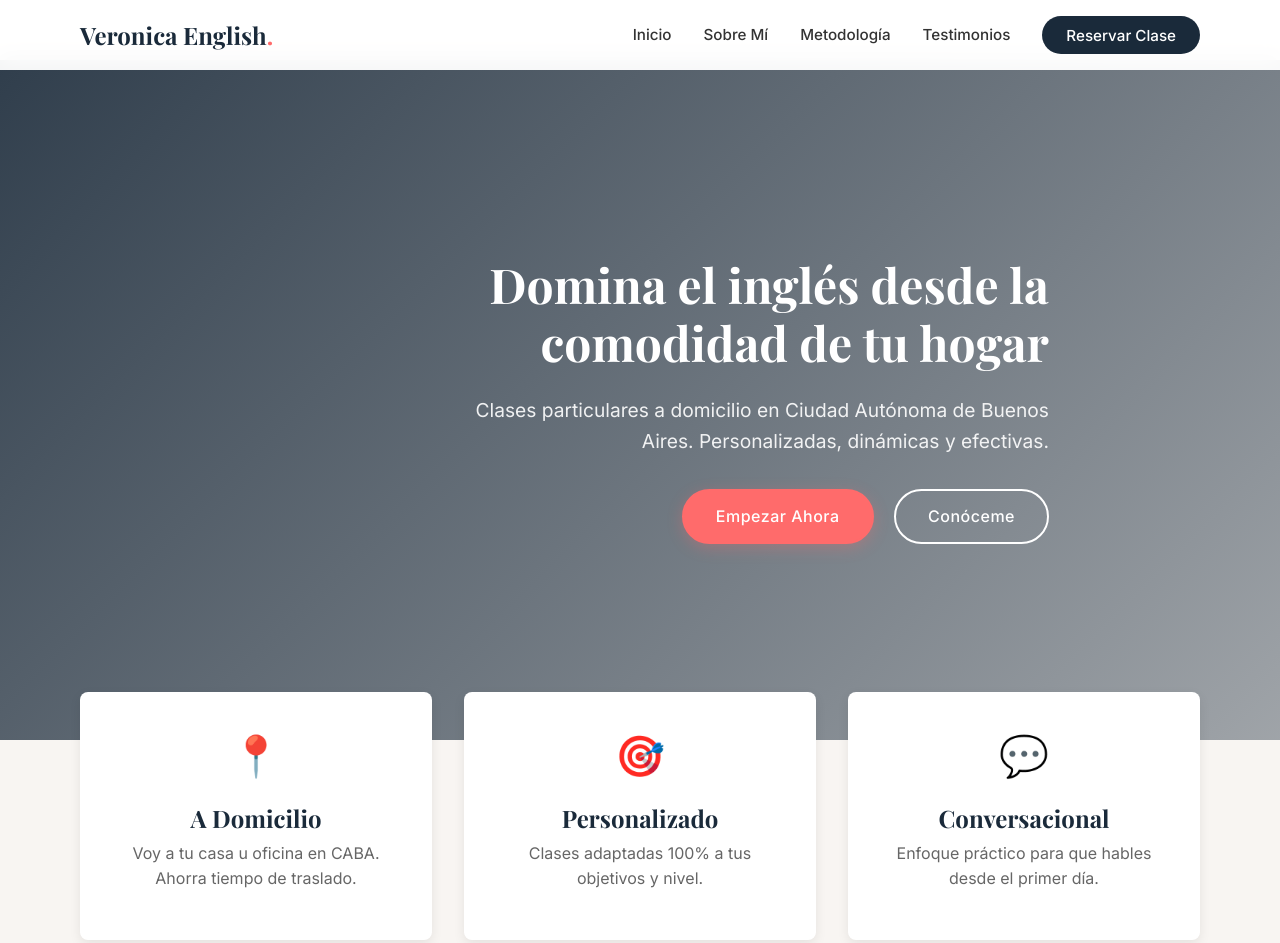
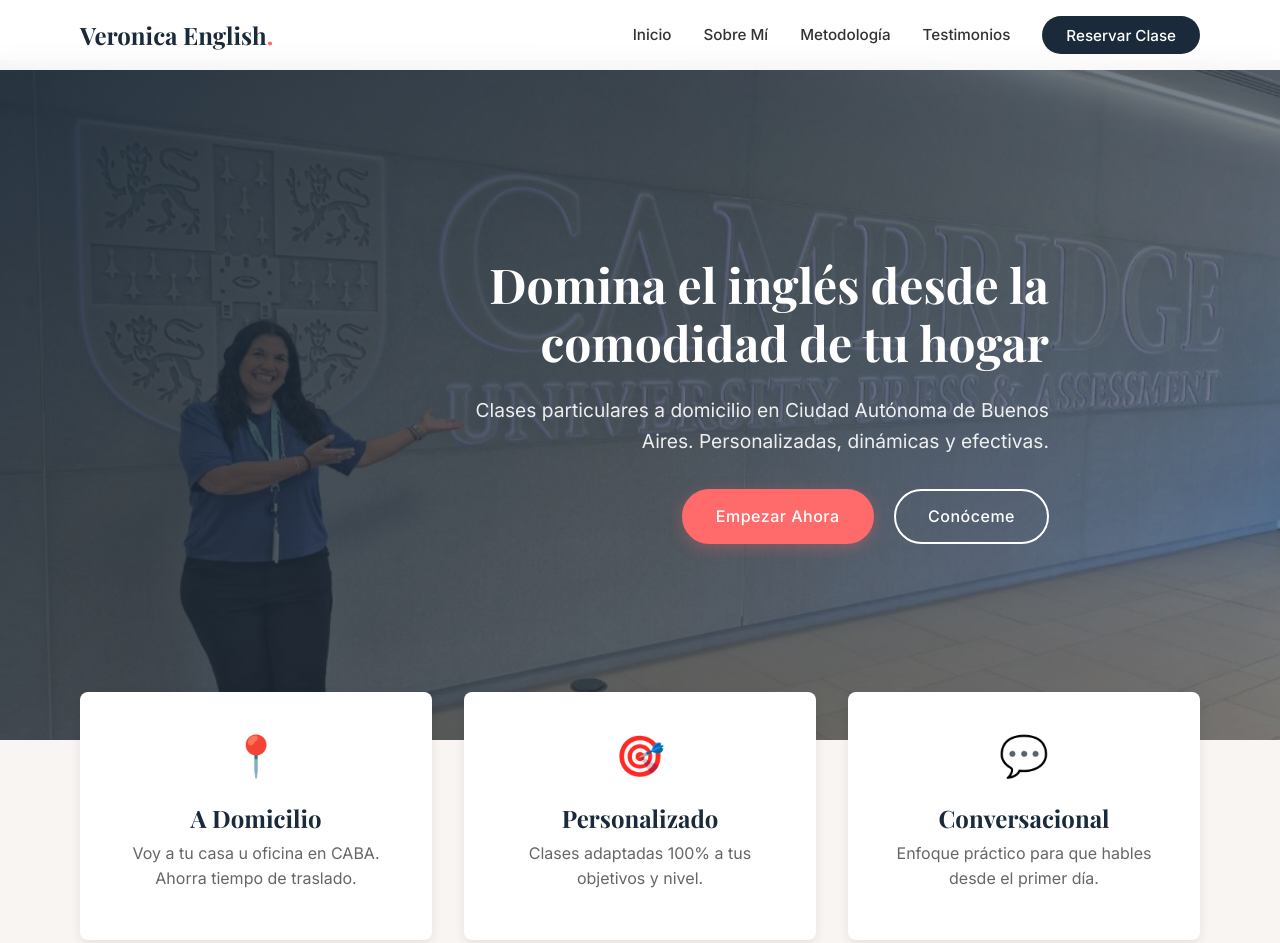
Before and after one commit to fedelaserna21-crypto/vero, a plain HTML site: page index.html in a window 1280 px wide. Shown: the top 943 px of the page. Drawn offline with nearby package versions, Linux system fonts and the light colour scheme; a web font is replaced by a local one.

Commit message:
Update style.css

```diff
--- a/style.css
+++ b/style.css
@@ -258,7 +258,7 @@ p {
     min-height: 600px;
     display: flex;
     align-items: center;
-    background-image: url('../assets/hero_veronica_cambridge.jpg');
+    background-image: url('hero_veronica_cambridge.jpg');
     background-size: cover;
     background-position: center;
     color: var(--color-white);
```
